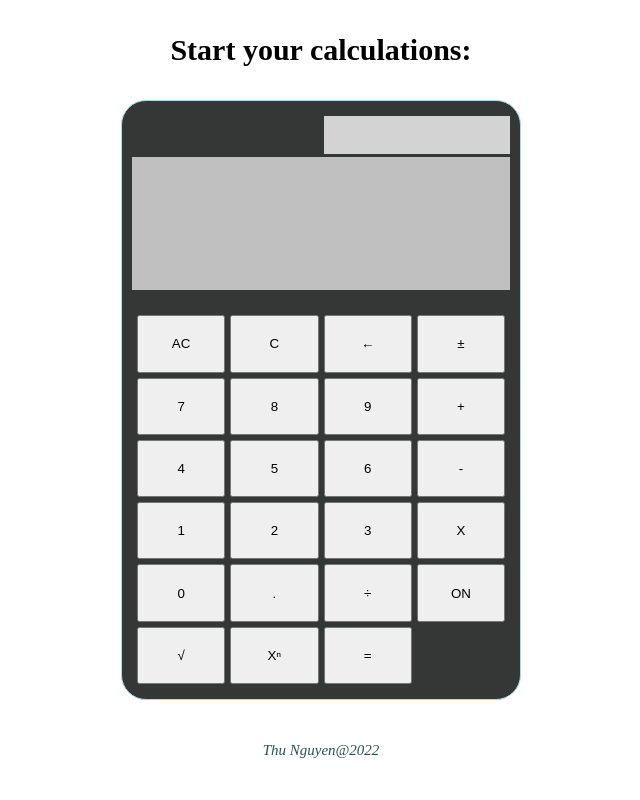
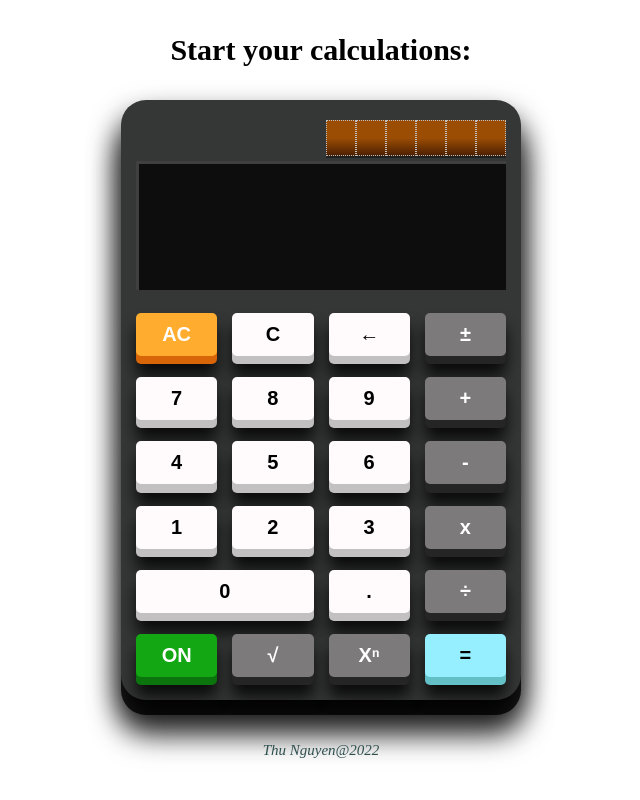
Before and after one commit to telshira/calculator, a plain HTML site: page index.html in a window 1280 px wide. Shown: the whole page, without its empty margins (319-959 px from the left). Drawn offline with Linux system fonts and the light colour scheme.

Commit message:
Added some digital fonts. Added operatorBtn class to other operations button for easy styling. Styled calculator and buttons to look more 3d when pressed.

```diff
--- a/index.html
+++ b/index.html
@@ -15,6 +15,11 @@
       <div class="top calc-body">
         <div class="solar">
           <div class="solar-cells"></div>
+          <div class="solar-cells"></div>
+          <div class="solar-cells"></div>
+          <div class="solar-cells"></div>
+          <div class="solar-cells"></div>
+          <div class="solar-cells"></div>
         </div>
         <div class="screen">
           <div class="screen-top" id="operatorScrn"></div>
@@ -24,8 +29,8 @@
       <div class="bottom calc-body">
         <div class="button-cont" id="buttonCont">
           <button type="button" class="calc-button cleanupBtn" id="clearAllBtn"><span>AC</span></button>
-          <button type="button" class="calc-button cleanUpBtn" id="clearCurrBtn"><span>C</span></button>
-          <button type="button" class="calc-button cleanUpBtn" id="deleteBtn"><span>&#8592;</span></button>
+          <button type="button" class="calc-button" id="clearCurrBtn"><span>C</span></button>
+          <button type="button" class="calc-button" id="deleteBtn"><span>&#8592;</span></button>
           <button type="button" class="calc-button operatorBtn" id="plusMinusBtn"><span>&#177;</span></button>
           <button type="button" class="calc-button" id="sevenBtn" value="7"><span>7</span></button>
           <button type="button" class="calc-button" id="eightBtn" value="8"><span>8</span></button>
@@ -38,13 +43,13 @@
           <button type="button" class="calc-button" id="oneBtn" value="1"><span>1</span></button>
           <button type="button" class="calc-button" id="twoBtn" value="2"><span>2</span></button>
           <button type="button" class="calc-button" id="threeBtn" value="3"><span>3</span></button>
-          <button type="button" class="calc-button operatorBtn" id="timesBtn"><span>X</span></button>
+          <button type="button" class="calc-button operatorBtn" id="timesBtn"><span>x</span></button>
           <button type="button" class="calc-button" id="zeroBtn" value="0"><span>0</span></button>
-          <button type="button" class="calc-button operatorBtn" id="decimalBtn"><span>.</span></button>
-          <button type="button" class="calc-button" id="divideBtn"><span>&#247;</span></button>
+          <button type="button" class="calc-button" id="decimalBtn"><span>.</span></button>
+          <button type="button" class="calc-button operatorBtn" id="divideBtn"><span>&#247;</span></button>
           <button type="button" class="calc-button" id="onOffBtn"><span>ON</span></button>
-          <button type="button" class="calc-button" id="sqRootBtn"><span>&radic;</span></button>
-          <button type="button" class="calc-button" id="powerNBtn"><span>X&#x207f;</span></button>
+          <button type="button" class="calc-button operatorBtn" id="sqRootBtn"><span>&radic;</span></button>
+          <button type="button" class="calc-button operatorBtn" id="powerNBtn "><span>X&#x207f;</span></button>
           <button type="button" class="calc-button" id="equalsBtn"><span>&#61;</span></button>
         </div>
       </div>
--- a/styles.css
+++ b/styles.css
@@ -1,3 +1,8 @@
+@font-face {
+    font-family: 'digital-font';
+    src: url('./fonts/digital.ttf');
+}
+
 * {
   box-sizing: border-box;
   margin: 0;
@@ -43,8 +48,11 @@ footer {
   height: 600px;
   grid-template-columns: 1fr;
   grid-template-rows: 1fr 2fr;
-  border: 1px solid lightblue;
   border-radius: 25px;
+  box-shadow: 0px 15px rgba(0, 0, 0, 0.8),
+              0px 15px 30px 0px rgba(0, 0, 0, 0.6),
+              0px 25px 30px 0px rgba(0, 0, 0, 0.6),
+              0px 35px 30px 0px rgba(0, 0, 0, 0.6);
 }
 
 .top {
@@ -52,14 +60,21 @@ footer {
   grid-auto-flow: column;
   grid-template-columns: 1fr 1fr 2fr;
   grid-template-rows: 1fr 1.5fr 1.5fr;
-  padding: 10px;
-  gap: 3px;
+  padding: 15px 15px 10px 15px;
+  gap: 5px;
 }
 
 .solar{
   grid-column: 3 / 4;
   margin-top: 5px;
-  background: lightgray;
+  background: linear-gradient(rgb(155, 77, 4) 50%, rgb(75, 31, 1));
+  display: grid;
+  grid-template-columns: repeat(6, 1fr);
+  box-shadow: 0 2px rgba(0, 0, 0, 0.4);
+}
+
+.solar-cells {
+  border: 1px dotted silver;
 }
 
 .screen{
@@ -67,7 +82,24 @@ footer {
   height: 100%;
   grid-column: 1 / 4;
   grid-row: 2 / 4;
-  background: silver;
+  display: grid;
+  grid-template-columns: 1fr;
+  grid-template-rows: 1fr 1fr;
+  background: black;
+  opacity: 75%;
+  box-shadow: inset 3px 3px rgba(87, 86, 86, 0.8);
+  font-family: 'digital-font';
+  text-align: end;
+  align-items: center;
+}
+
+.screen-top {
+  font-size: 2.5em;
+}
+
+.screen-bottom{
+  font-size: 3.6em;
+  color: rgba(0, 0, 0, 0.4);
 }
 
 .bottom {
@@ -84,5 +116,100 @@ footer {
   grid-auto-flow: row;
   grid-template-columns: repeat(4, 1fr);
   grid-template-rows: repeat(6, 1fr);
-  grid-gap: 5px;
+  grid-gap: 15px;
 }
+
+#zeroBtn{
+  grid-column: 1 / 3;
+}
+
+button {
+ border: none;
+ cursor: pointer;
+ background: rgb(194, 192, 193);
+ padding: 0;
+ outline-offset: 4px;
+ border-radius: 5px;
+ box-shadow: 0px 12px 15px rgba(0, 0, 0, 0.8);
+}
+
+span {
+ display: block;
+ background: rgb(255, 251, 253);
+ padding: 10px 14px;
+ border-radius: 5px;
+ font-size: 1.5em;
+ font-weight: 900;
+ transform: translateY(-5px);
+}
+
+span:hover, #clearAllBtn > span:hover{
+ background: rgb(223, 48, 17);
+ color: white;
+}
+
+.calc-button:hover, #clearAllBtn:hover{
+ background: rgb(112, 7, 3);
+}
+
+.calc-button:active span {
+  transform: translateY(-2px);
+}
+
+#onOffBtn{
+  background: rgb(12, 116, 12);
+  color: white;
+}
+
+#onOffBtn > span {
+  background: rgb(19, 167, 19);
+}
+
+#onOffBtn:hover{
+    background: rgb(14, 44, 128);
+    color: white;
+  }
+
+  #onOffBtn > span:hover{
+    background: rgb(52, 89, 255);
+  }
+
+  #clearAllBtn{
+    background: rgb(216, 102, 9);
+    color: white;
+  }
+
+  #clearAllBtn > span {
+    background: rgb(255, 172, 47);
+  }
+
+  .operatorBtn {
+    background: rgb(37, 37, 37);
+    color: white;
+  }
+
+  .operatorBtn > span {
+    background: rgb(124, 122, 122);
+  }
+
+  .operatorBtn > span:hover {
+    background:rgb(223, 48, 17);
+  }
+
+  #equalsBtn{
+    background: rgb(100, 192, 199);
+    color: black;
+  }
+
+  #equalsBtn > span {
+    background: rgb(150, 239, 255);
+  }
+
+  #equalsBtn:hover{
+      background:  rgb(112, 7, 3);
+      color: white;
+    }
+
+    #equalsBtn > span:hover {
+      background: rgb(223, 48, 17);
+    }
```
Also changed, not shown: fonts/digital-7 (italic).ttf (added), fonts/digital-7 (mono italic).ttf (added), fonts/digital-7 (mono).ttf (added), fonts/digital.ttf (added), fonts/readme.txt (added).
